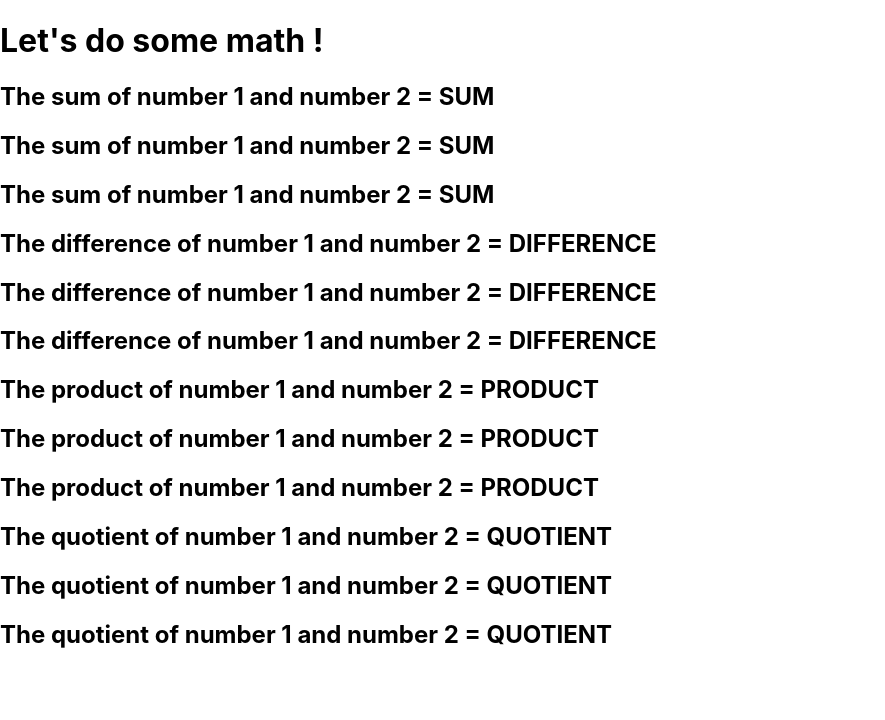
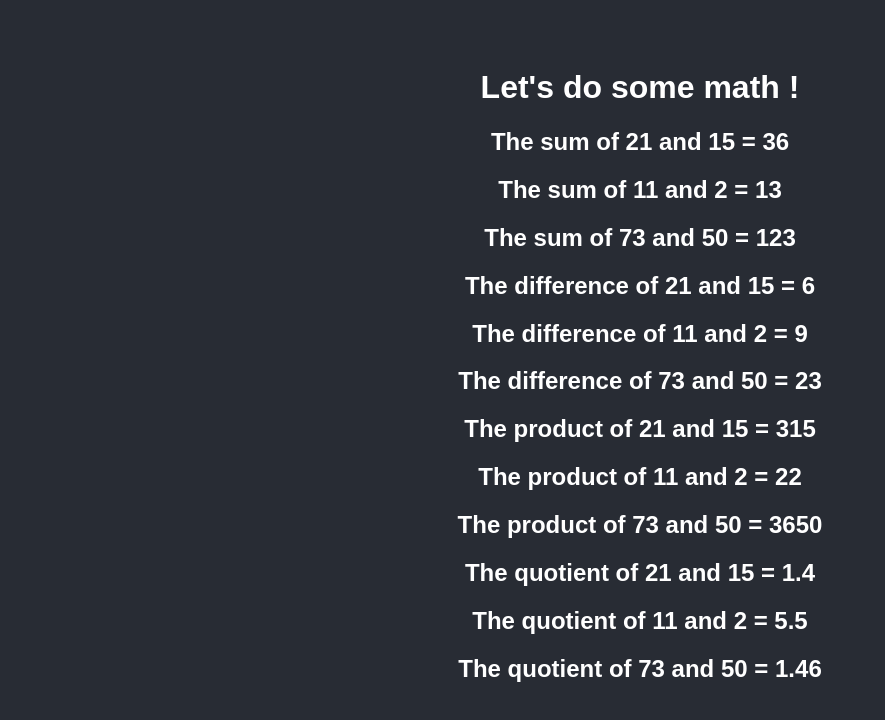
Before and after one commit to maggiemadison/project-2, a React (Create React App) app: page / in a window 1280 px wide. Shown: the top 720 px of the page, without its empty margins (0-885 px from the left). Built offline with nearby package versions, Linux system fonts and the light colour scheme.

Commit message:
Added styling to index.css, jsx components

```diff
--- a/src/App.js
+++ b/src/App.js
@@ -4,7 +4,9 @@ import { Mathematics } from './Mathematics';
  const App = () =>
  {
   return (
-    <Mathematics />
+    <Mathematics numberOne="21" numberTwo="15"
+    numberThree="11" numberFour="2" numberFive="73"
+    numberSix="50"/>
   );
 };
 
--- a/src/Mathematics.js
+++ b/src/Mathematics.js
@@ -1,32 +1,33 @@
 import React from "react";
 
-export const Mathematics = () => {
+export const Mathematics = (props) => {
+    console.log(props);
     return (
         <>
       <h1>Let's do some math !</h1>
-      <h2>The sum of number 1 and number 2 = SUM</h2>
+      <h2>The sum of {props.numberOne} and {props.numberTwo} = {+props.numberOne + +props.numberTwo}</h2>
 
-      <h2>The sum of number 1 and number 2 = SUM</h2>
+      <h2>The sum of {props.numberThree} and {props.numberFour} = {+props.numberThree + +props.numberFour}</h2>
 
-      <h2>The sum of number 1 and number 2 = SUM</h2>
+      <h2>The sum of {props.numberFive} and {props.numberSix} = {+props.numberFive + +props.numberSix}</h2>
 
-      <h2>The difference of number 1 and number 2 = DIFFERENCE</h2>
+      <h2>The difference of {props.numberOne} and {props.numberTwo} = {props.numberOne - props.numberTwo}</h2>
 
-      <h2>The difference of number 1 and number 2 = DIFFERENCE</h2>
+      <h2>The difference of {props.numberThree} and {props.numberFour} = {props.numberThree - props.numberFour}</h2>
 
-      <h2>The difference of number 1 and number 2 = DIFFERENCE</h2>
+      <h2>The difference of {props.numberFive} and {props.numberSix} = {props.numberFive - props.numberSix}</h2>
 
-      <h2>The product of number 1 and number 2 = PRODUCT</h2>
+      <h2>The product of {props.numberOne} and {props.numberTwo} = {props.numberOne * props.numberTwo}</h2>
 
-      <h2>The product of number 1 and number 2 = PRODUCT</h2>
+      <h2>The product of {props.numberThree} and {props.numberFour} = {props.numberThree * props.numberFour}</h2>
 
-      <h2>The product of number 1 and number 2 = PRODUCT</h2>
+      <h2>The product of {props.numberFive} and {props.numberSix} = {props.numberFive * props.numberSix}</h2>
 
-      <h2>The quotient of number 1 and number 2 = QUOTIENT</h2>
+      <h2>The quotient of {props.numberOne} and {props.numberTwo} = {props.numberOne / props.numberTwo}</h2>
 
-      <h2>The quotient of number 1 and number 2 = QUOTIENT</h2>
+      <h2>The quotient of {props.numberThree} and {props.numberFour} = {props.numberThree / props.numberFour}</h2>
 
-      <h2>The quotient of number 1 and number 2 = QUOTIENT</h2>
+      <h2>The quotient of {props.numberFive} and {props.numberSix} = {props.numberFive / props.numberSix}</h2>
     </>
 
     );
--- a/src/index.css
+++ b/src/index.css
@@ -1,10 +1,10 @@
 body {
-  margin: 0;
-  font-family: -apple-system, BlinkMacSystemFont, 'Segoe UI', 'Roboto', 'Oxygen',
-    'Ubuntu', 'Cantarell', 'Fira Sans', 'Droid Sans', 'Helvetica Neue',
-    sans-serif;
-  -webkit-font-smoothing: antialiased;
-  -moz-osx-font-smoothing: grayscale;
+    background-color: #282c34;
+    color: white;
+    padding: 40px;
+    font-family: Arial;
+    text-align: center;
+
 }
 
 code {
```
